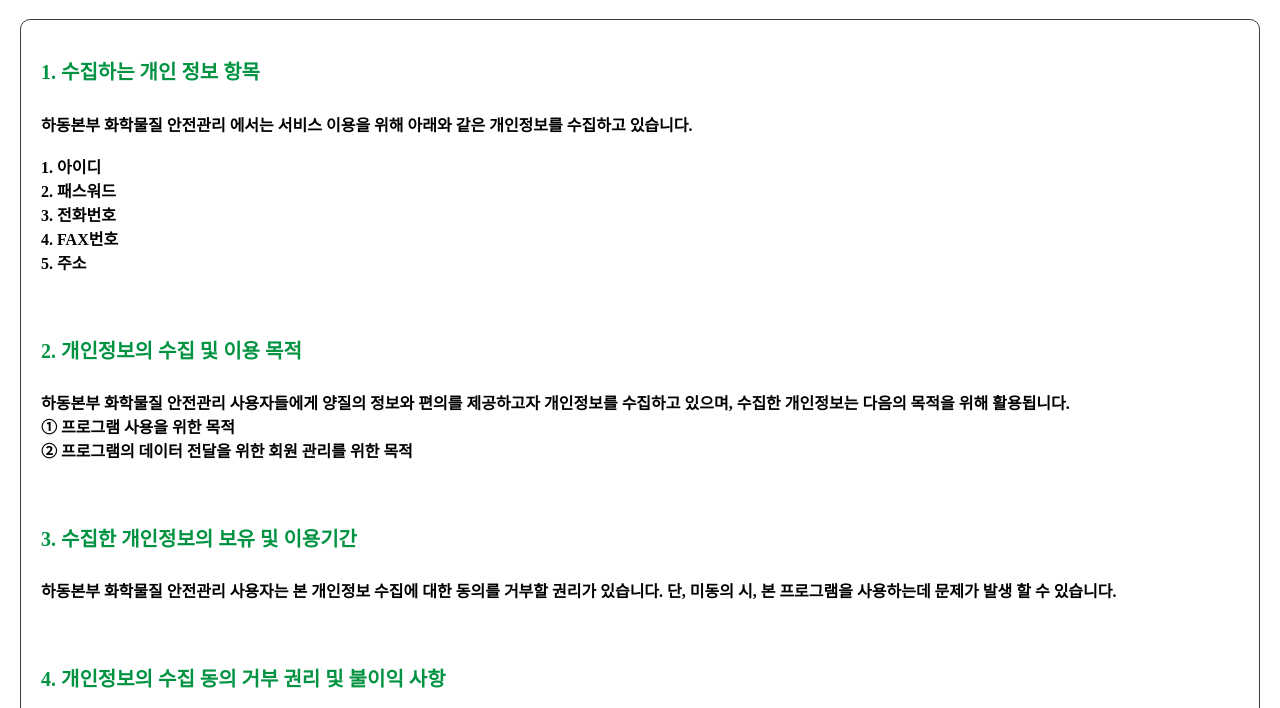
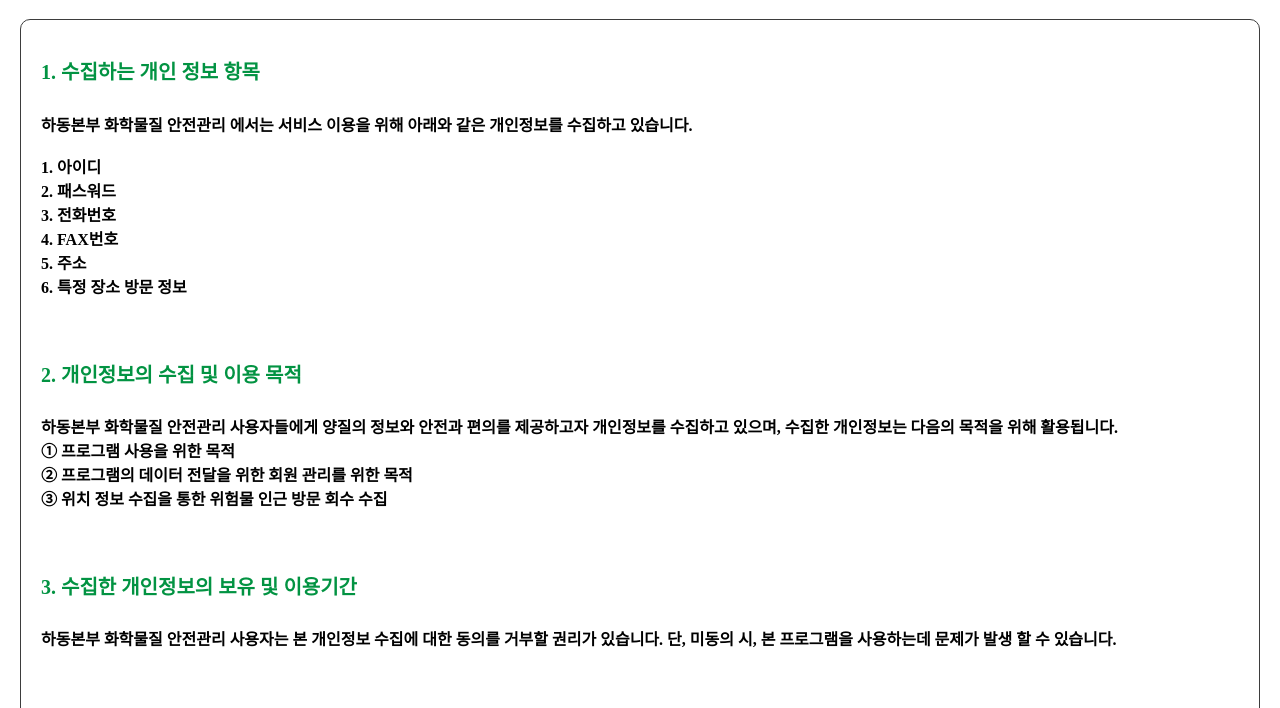
Before and after one commit to Flash21-Mobile/nambu_privacy, a plain HTML site: page index.html in a window 1280 px wide. Shown: the part 70-778 px from the top of the page. Drawn offline with Linux system fonts and the light colour scheme.

Commit message:
location info

```diff
--- a/index.html
+++ b/index.html
@@ -54,16 +54,18 @@
             2. 패스워드<br>
             3. 전화번호<br>
             4. FAX번호<br>
-            5. 주소
+            5. 주소 <br>
+            6. 특정 장소 방문 정보
         </p>
         <br>
 
         <h4>2. 개인정보의 수집 및 이용 목적</h4>
         <p>
-            하동본부 화학물질 안전관리 사용자들에게 양질의 정보와 편의를 제공하고자 개인정보를 수집하고 있으며, 수집한 개인정보는 다음의 목적을 위해 활용됩니다.
+            하동본부 화학물질 안전관리 사용자들에게 양질의 정보와 안전과 편의를 제공하고자 개인정보를 수집하고 있으며, 수집한 개인정보는 다음의 목적을 위해 활용됩니다.
              <br>
             ① 프로그램 사용을 위한 목적<br>
             ② 프로그램의 데이터 전달을 위한 회원 관리를 위한 목적<br>
+            ③ 위치 정보 수집을 통한 위험물 인근 방문 회수 수집<br>
         </p>
         <br>
 
```
